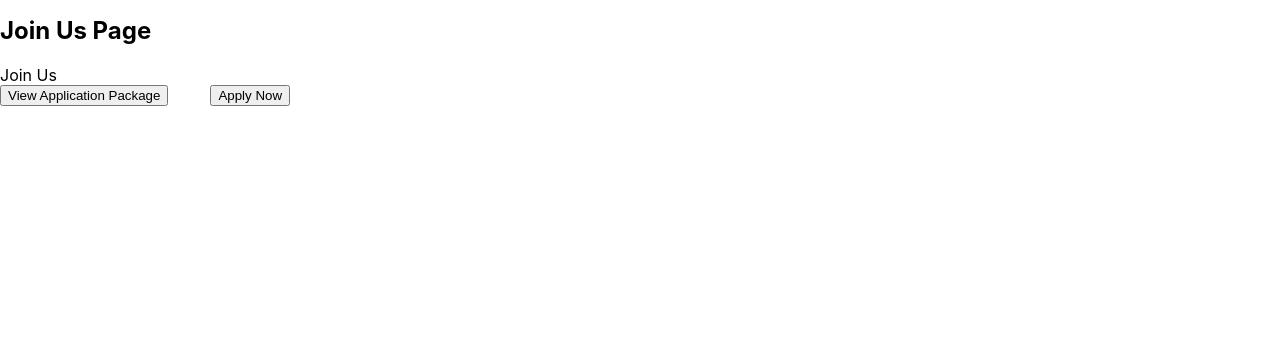
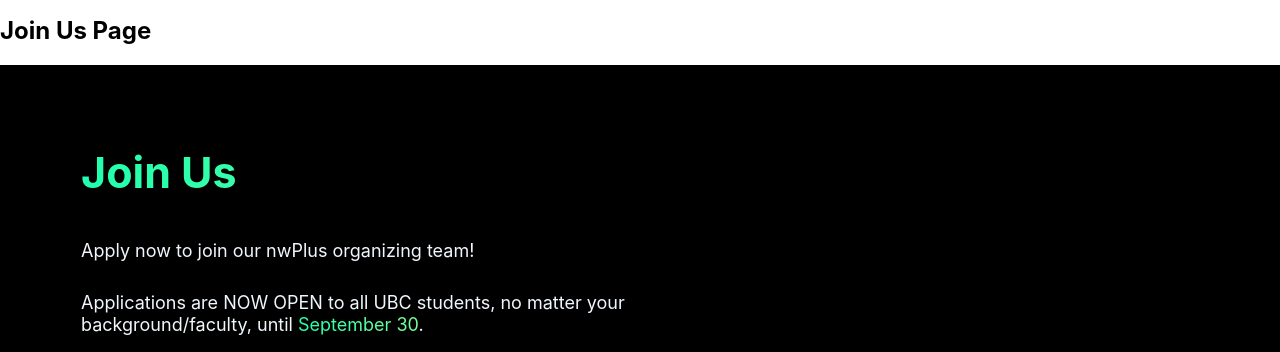
Before and after one commit to nwplus/www, a Next.js app: page /charcuterie in a window 1280 px wide. Shown: the part 600-952 px from the top of the page. Before the commit the page ends 800 px from the top, so only its background shows below. Built offline with nearby package versions, Linux system fonts and the light colour scheme.

Commit message:
waiting for buttons

```diff
--- a/components/JoinUs.js
+++ b/components/JoinUs.js
@@ -3,10 +3,19 @@ import styled from 'styled-components'
 const JoinUsContainer = styled.div`
   display: flex;
   flex-direction: column;
+  width: 628px;
 `;
 
 const Title = styled.span`
-  color: ${span => span.theme.colors.primaryGradient}
+  background: ${span => span.theme.colors.primaryGradient};
+  -webkit-background-clip: text;
+  -moz-background-clip: text;
+  -webkit-text-fill-color: transparent;
+  -moz-text-fill-color: transparent;
+
+  font-size: 43px;
+  font-weight: bold;
+  margin-bottom: 42px;
 `;
 
 const ButtonContainer = styled.div`
@@ -15,9 +24,49 @@ const ButtonContainer = styled.div`
   align-items: center;
 `;
 
-export const JoinUs = ({ hiring }) => {
+const RegularText = styled.span`
+  line-height: 22px;
+  font-size: 18px;
+  color: ${span => span.theme.colors.bodyText};
+`;
+
+const AccentedText = styled.span`
+  line-height: 22px;
+  font-size: 18px;
+  background: ${span => span.theme.colors.primaryGradient};
+  -webkit-background-clip: text;
+  -moz-background-clip: text;
+  -webkit-text-fill-color: transparent;
+  -moz-text-fill-color: transparent;
+`;
+
+const TextContainer = styled.div`
+  display: flex;
+  flex-direction: column;
+  gap: 30px;
+  margin-bottom: 64px;
+`;
+
+export const JoinUs = ({ hiring, deadlineMonth, deadlineDay }) => {
   return (<JoinUsContainer>
       <Title>Join Us</Title>
+      <TextContainer>
+        <RegularText>
+          Apply now to join our nwPlus organizing team!
+        </RegularText>
+        <div>
+          <RegularText>
+            Applications are NOW OPEN to all UBC students, no matter your background/faculty, until&nbsp;
+          </RegularText>
+          <AccentedText>
+            {deadlineMonth} {deadlineDay}
+          </AccentedText>
+          <RegularText>.</RegularText>
+        </div>
+        <RegularText>
+          Be sure to apply early as we&#39;ll be conducting interviews and sending out offers on a rolling basis!
+        </RegularText>
+      </TextContainer>
       <ButtonContainer>
         <button disabled={!hiring}>View Application Package</button>
         <button disabled={!hiring}>Apply Now</button>
--- a/pages/_app.js
+++ b/pages/_app.js
@@ -15,6 +15,7 @@ const theme = {
     primaryGradient: 'linear-gradient(92.58deg, #20FFAF 0%, #78FF96 100%)',
     secondary: '#fff',
     tertiary: '#E2D6FF',
+    bodyText: `#F1F6FD`,
   },
   mediaQueries: {
     xs: `@media only screen and (max-width: ${SCREEN_BREAKPOINTS.xs}px)`,
--- a/pages/charcuterie.js
+++ b/pages/charcuterie.js
@@ -21,7 +21,9 @@ export default function Charcuterie() {
                 height={180}
                 width={260} />
       <h2>Join Us Page</h2>
-      <JoinUs hiring={true}/>
+      <div style={{ background: '#000', padding: '81px' }}>
+        <JoinUs hiring={true} deadlineDay={30} deadlineMonth="September"/>
+      </div>
     </>
   )
 }
```
